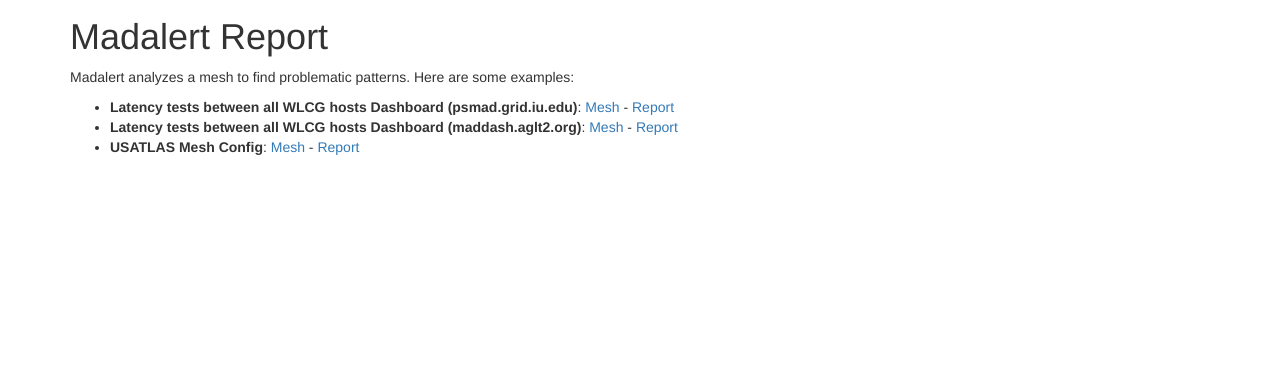
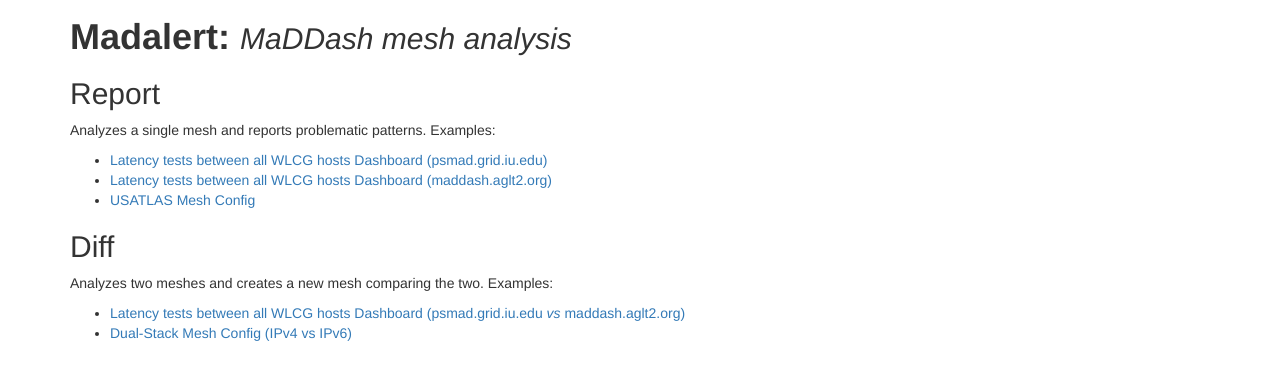
Before and after one commit to gcarcassi/madalert-ui, a website: page public_html/index.html in a window 1280 px wide. Shown: the part 53-432 px from the top of the page. Drawn offline with nearby package versions, Linux system fonts and the light colour scheme.

Commit message:
Index includes examples for diff as well

```diff
--- a/public_html/index.html
+++ b/public_html/index.html
@@ -50,12 +50,19 @@
             <div class="container">
                 <div class="row">
                     <div class="col-md-12">
-                        <h1>Madalert Report</h1>
-                        <p>Madalert analyzes a mesh to find problematic patterns. Here are some examples:</p>
+                        <h1><b>Madalert:</b> <span style="font-size: smaller"><i> MaDDash mesh analysis</i></span></h1>
+                        <h2>Report</h2>
+                        <p>Analyzes a single mesh and reports problematic patterns. Examples:</p>
                         <ul>
-                            <li><b>Latency tests between all WLCG hosts Dashboard (psmad.grid.iu.edu)</b>: <a href="http://psmad.grid.iu.edu/maddash-webui/index.cgi?dashboard=Latency%20tests%20between%20all%20WLCG%20hosts">Mesh</a> - <a href="report.html?site=psmad.grid.iu.edu&mesh=Bandwidth tests between all WLCG hosts - BWCTL Test Between WLCG Bandwidth Hosts">Report</a></li>
-                            <li><b>Latency tests between all WLCG hosts Dashboard (maddash.aglt2.org)</b>: <a href="http://maddash.aglt2.org/maddash-webui/index.cgi?dashboard=Latency%20tests%20between%20all%20WLCG%20hosts">Mesh</a> - <a href="report.html?site=maddash.aglt2.org&mesh=Bandwidth tests between all WLCG hosts - BWCTL Test Between WLCG Bandwidth Hosts">Report</a></li>
-                            <li><b>USATLAS Mesh Config</b>: <a href="http://maddash.aglt2.org/maddash-webui/index.cgi?dashboard=USATLAS%20Mesh%20Config">Mesh</a> - <a href="report.html?site=maddash.aglt2.org&mesh=USATLAS%20Mesh%20Config%20-%20USATLAS%20Bandwidth%20Mesh%20Test">Report</a></li>
+                            <li><a href="report.html?site=psmad.grid.iu.edu&mesh=Bandwidth tests between all WLCG hosts - BWCTL Test Between WLCG Bandwidth Hosts">Latency tests between all WLCG hosts Dashboard (psmad.grid.iu.edu)</a></li>
+                            <li><a href="report.html?site=maddash.aglt2.org&mesh=Bandwidth tests between all WLCG hosts - BWCTL Test Between WLCG Bandwidth Hosts">Latency tests between all WLCG hosts Dashboard (maddash.aglt2.org)</a></li>
+                            <li><a href="report.html?site=maddash.aglt2.org&mesh=USATLAS%20Mesh%20Config%20-%20USATLAS%20Bandwidth%20Mesh%20Test">USATLAS Mesh Config</a></li>
+                        </ul>
+                        <h2>Diff</h2>
+                        <p>Analyzes two meshes and creates a new mesh comparing the two. Examples:</p>
+                        <ul>
+                            <li><a href="diff.html?site=psmad.grid.iu.edu&mesh=Bandwidth%20tests%20between%20all%20WLCG%20hosts%20-%20BWCTL%20Test%20Between%20WLCG%20Bandwidth%20Hosts&diffSite=maddash.aglt2.org&diffMesh=Bandwidth%20tests%20between%20all%20WLCG%20hosts%20-%20BWCTL%20Test%20Between%20WLCG%20Bandwidth%20Hosts">Latency tests between all WLCG hosts Dashboard (psmad.grid.iu.edu <i>vs</i> maddash.aglt2.org)</a></li>
+                            <li><a href="diff.html?site=maddash.aglt2.org&mesh=Dual-Stack%20Mesh%20Config%20-%20IPv4%20Bandwidth%20Test&diffMesh=Dual-Stack%20Mesh%20Config%20-%20IPv6%20Bandwidth%20Test">Dual-Stack Mesh Config (IPv4 vs IPv6)</a></li>
                         </ul>
                     </div>
                 </div>
```
